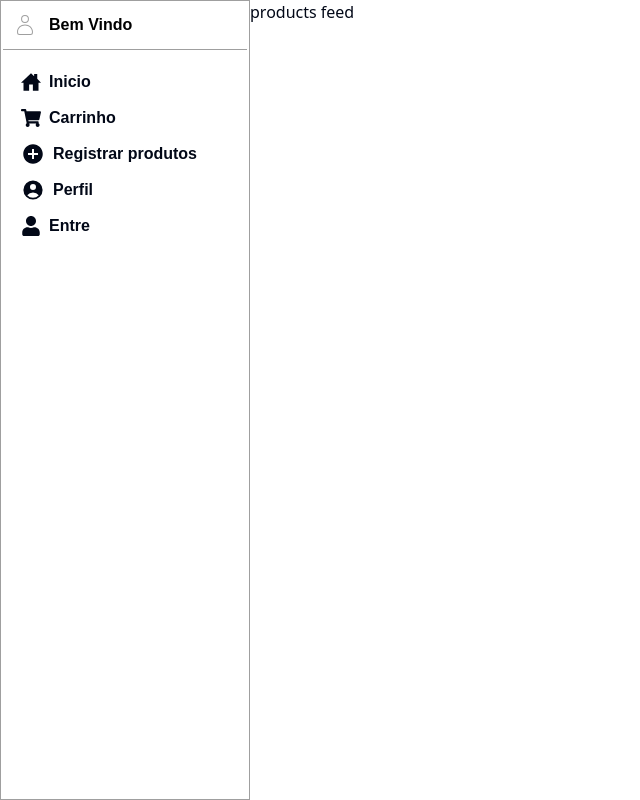
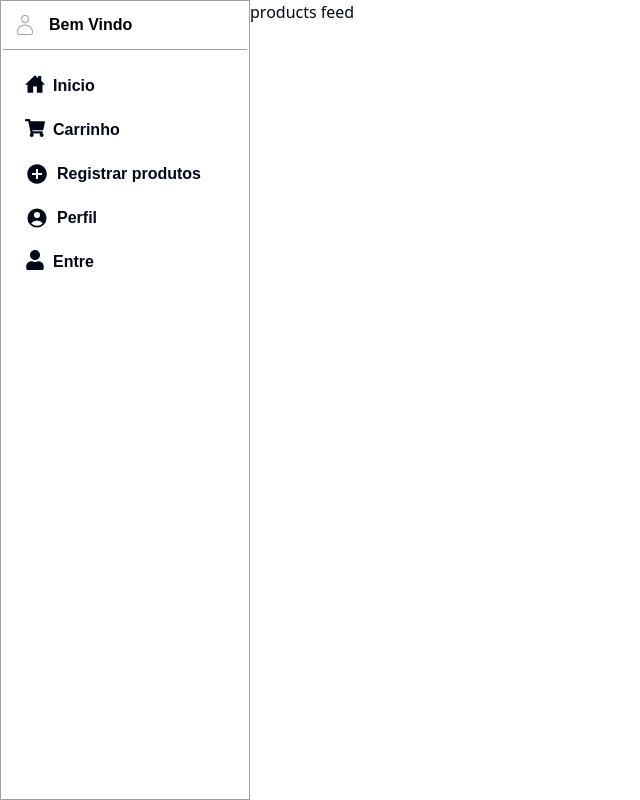
Before and after one commit to GabrielSousaJS/ihc-prototype, a React (Vite) app in the folder ihc-prototype/: page / in a window 1280 px wide. Shown: the whole page, without its empty margins (0-640 px from the left). Built offline with nearby package versions, Linux system fonts and the light colour scheme; no server answers.

Commit message:
fix: fixing css leout of navigation

```diff
--- a/ihc-prototype/src/global.css
+++ b/ihc-prototype/src/global.css
@@ -87,5 +87,5 @@
    @apply font-Poppins font-medium text-base text-black
   }
   .navigation{
-    @apply  flex items-center gap-2 font-Poppins text-start text-base font-semibold
+    @apply  flex items-start  p-1 gap-2 font-Poppins text-start text-base font-semibold
   }
```
